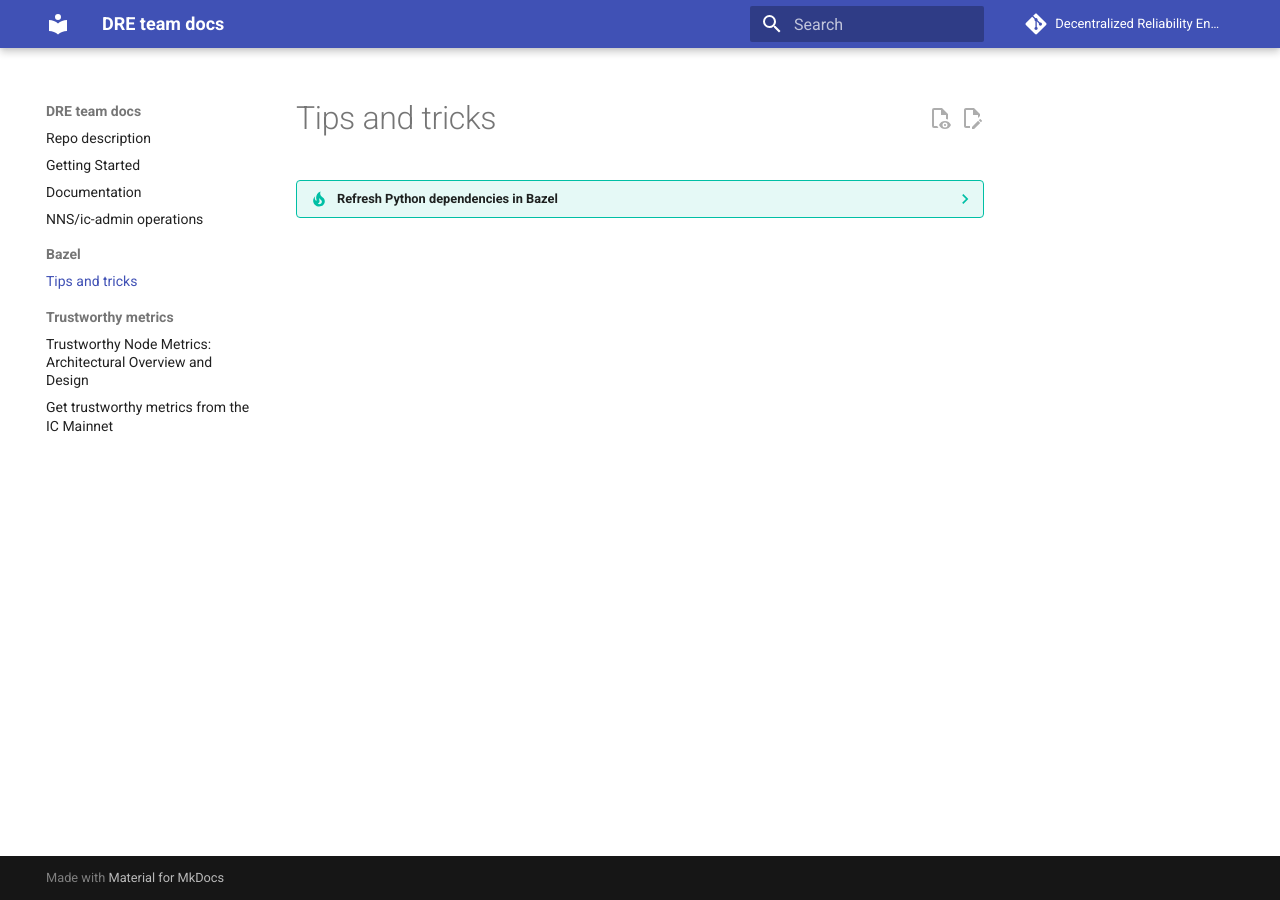
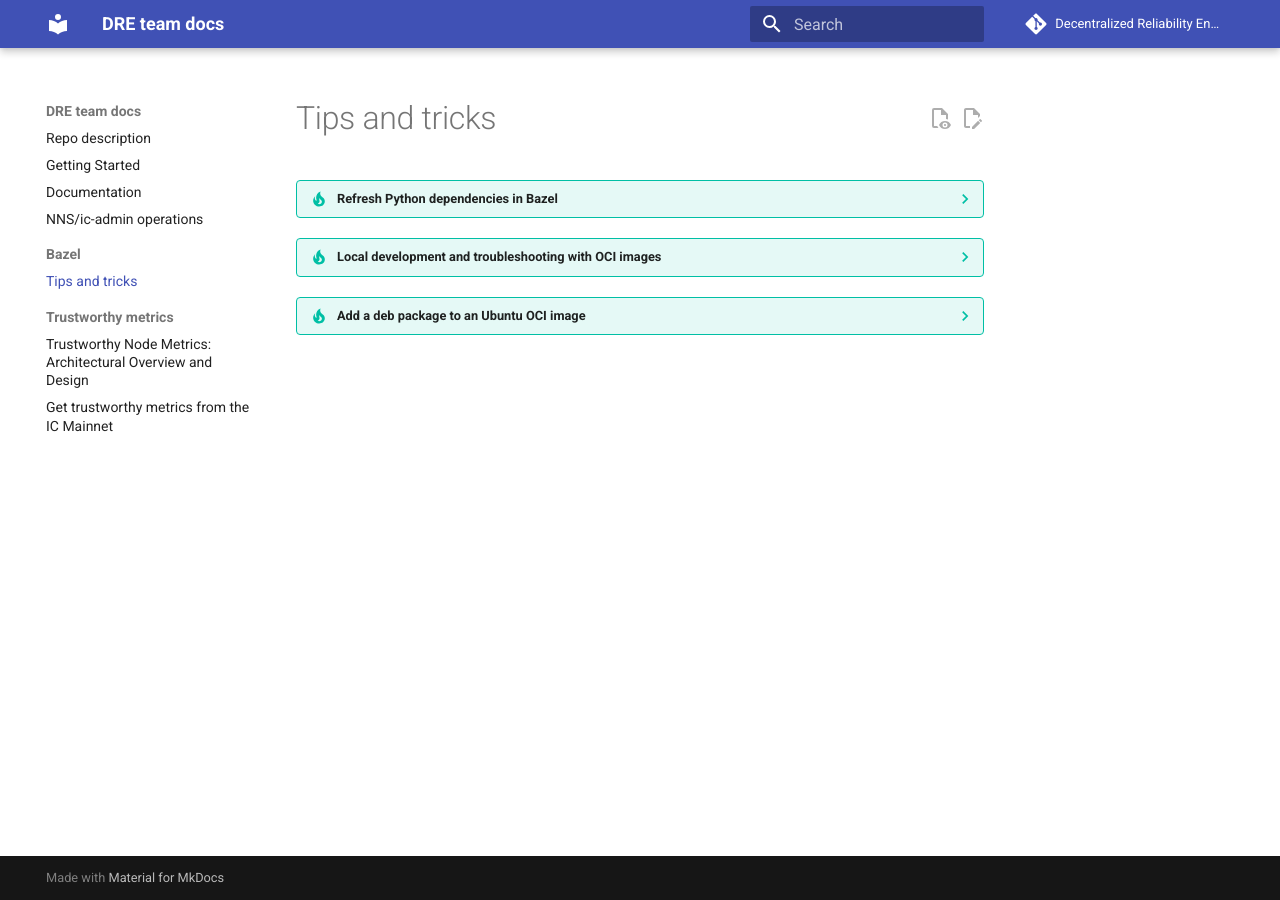
Before and after one commit to dfinity/dre, an MkDocs documentation site: the page built from docs/bazel/tips-and-tricks.md, in a window 1280 px wide. Built offline with MkDocs 1.6.1 and Material for MkDocs 9.7.7, drawn with Linux system fonts in a browser that asks for light colours; comment, search, counter and statistics services are not loaded; some of the changed lines change nothing that is shown.

Commit message:
fix(dashboard): Use OCI images that have ca-certs and new glibc

````diff
--- a/docs/bazel/tips-and-tricks.md
+++ b/docs/bazel/tips-and-tricks.md
@@ -2,6 +2,76 @@
 ??? tip "Refresh Python dependencies in Bazel"
 
     Steps:
+
     1. `poetry add <dependency>`
     2. Run `./bin/poetry-export.sh`
     3. Use regular bazel operations, the new dependency should now be available
+
+??? tip "Local development and troubleshooting with OCI images"
+
+    Steps:
+    ```
+    # find available bazel build targets
+    bazel query ... | grep image
+
+    # build the image (target) of interest
+    bazel build //rs/slack-notifications:slack-notifications-image
+
+    # import the docker image generated by bazel into podman
+    IMAGE=$(find bazel-out/ -name slack-notifications-image)
+    podman load --input $IMAGE
+
+    # run and test:
+    podman run [<other-args>] localhost/bazel-out/k8-opt/bin/rs/slack-notifications/slack-notifications-image
+    ```
+
+??? tip "Add a deb package to an Ubuntu OCI image"
+
+    Example code to be added to WORKSPACE.bazel (adjustments are necessary for your package!):
+    ```
+    oci_pull(
+        # tag = 22.04
+        # https://hub.docker.com/layers/library/ubuntu/22.04/images/sha256-cb2af41f42b9c9bc9bcdc7cf1735e3c4b3d95b2137be86fd940373471a34c8b0
+        name = "ubuntu_22_04",
+        digest = "sha256:cb2af41f42b9c9bc9bcdc7cf1735e3c4b3d95b2137be86fd940373471a34c8b0",
+        image = "index.docker.io/library/ubuntu",
+    )
+
+    _DEB_TO_LAYER = """\
+    genrule(
+        name = "layer_tar",
+        srcs = ["@ubuntu22_ca_certificates//:data.tar.zst"],
+        outs = ["ca_certificates.tar"],
+        cmd = "cat $< | zstd -d - -c >| $@",
+        visibility = ["//visibility:public"],
+    )
+
+    alias(
+        name = "layer",
+        actual = ":data.tar.zst",
+        visibility = ["//visibility:public"],
+    )
+    """
+
+    http_archive(
+        name = "ubuntu22_ca_certificates",
+        build_file_content = _DEB_TO_LAYER,
+        sha256 = "8ddd3b5d72fa144e53974d6a5782d25a0a9e1eec006118ecf2b76d53a7530f6a",
+        urls = [
+            "http://mirrors.kernel.org/ubuntu/pool/main/c/ca-certificates/ca-certificates_20230311ubuntu0.22.04.1_all.deb",
+            "http://de.archive.ubuntu.com/ubuntu/pool/main/c/ca-certificates/ca-certificates_20230311ubuntu0.22.04.1_all.deb",
+            "http://ftp.osuosl.org/pub/ubuntu/pool/main/c/ca-certificates/ca-certificates_20230311ubuntu0.22.04.1_all.deb",
+        ],
+    )
+    ```
+
+    After that, once could add the additional layer to an image with something like:
+
+    ```
+    rust_binary_oci_image_rules(
+        name = "oci_image",
+        src = ":slack-notifications",
+        base_image = "@distroless_cc_debian12",
+        other_layers = ["@ubuntu22_ca_certificates//:layer_tar"],
+    )
+    ```
````
Also changed, not shown: 5 other files.
